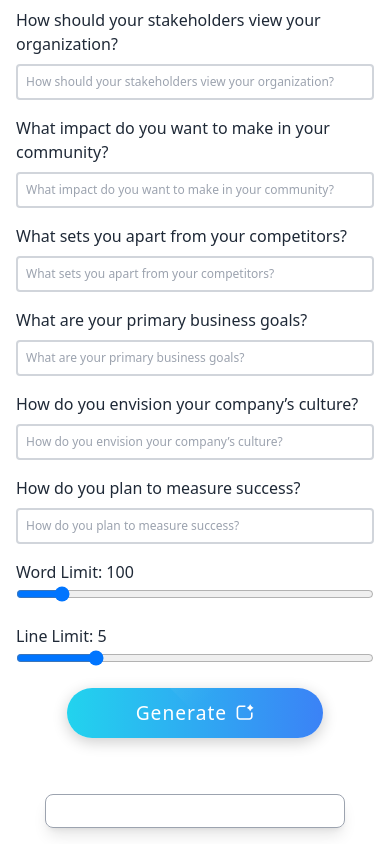
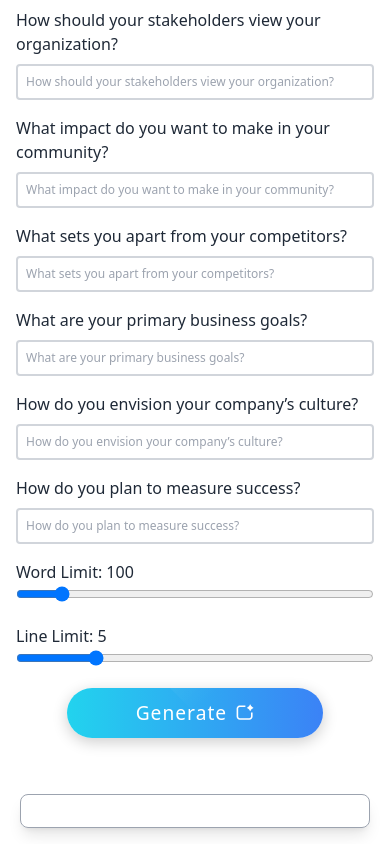
Before and after one commit to far-han12/Vision-Statement-Generator, a React (Vite) app: page / in a window 390 px wide. Shown: the part 565-1409 px from the top of the page. Built offline with nearby package versions, Linux system fonts and the light colour scheme.

Commit message:
edited the answer part

```diff
--- a/src/App.jsx
+++ b/src/App.jsx
@@ -243,11 +243,11 @@ const App = () => {
                 </motion.form>
 
                 <motion.div
-    className="w-[300px] md:w-full lg:w-full mx-auto text-center rounded-lg my-4 text-xs md:text-sm lg:text-base shadow-lg border border-gray-400 transition-all duration-200 hover:border-blue-400 transform hover:scale-105 focus:shadow-lg"
+    className="w-[350px] md:w-full lg:w-full mx-auto text-center rounded-lg my-4 text-xs md:text-sm lg:text-base shadow-lg border border-gray-400 transition-all duration-200 hover:border-blue-400 transform hover:scale-105 focus:shadow-lg"
     initial={{ opacity: 0, scale: 0.9 }}
     animate={{ opacity: 1, scale: 1 }}
     transition={{ duration: 0.2, ease: "easeInOut" }}
-    whileHover={{ scale: 1.05 }}
+    whileHover={{ scale: 1.02 }}
 >
     {generatingAnswer ? (
         <Loader />
```
